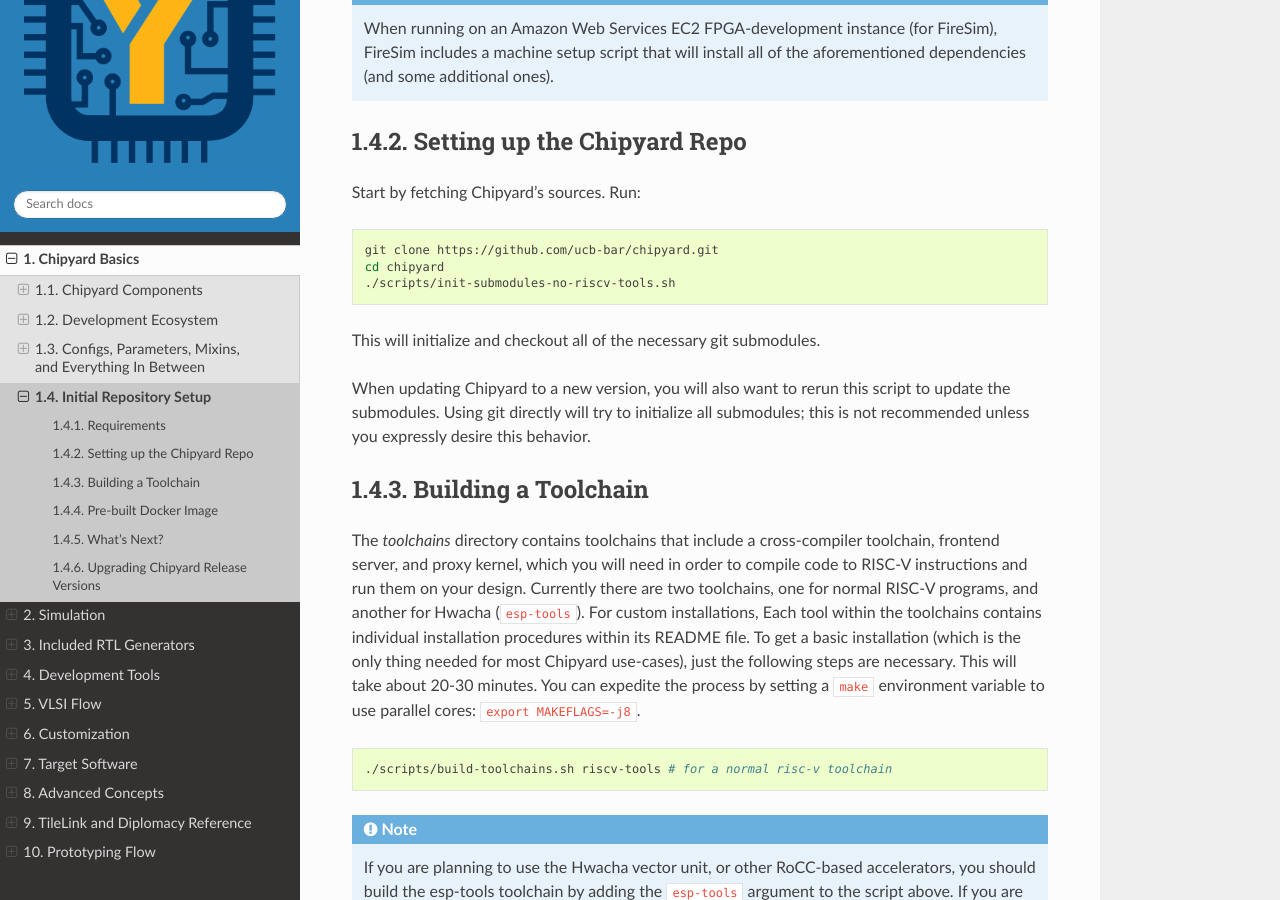
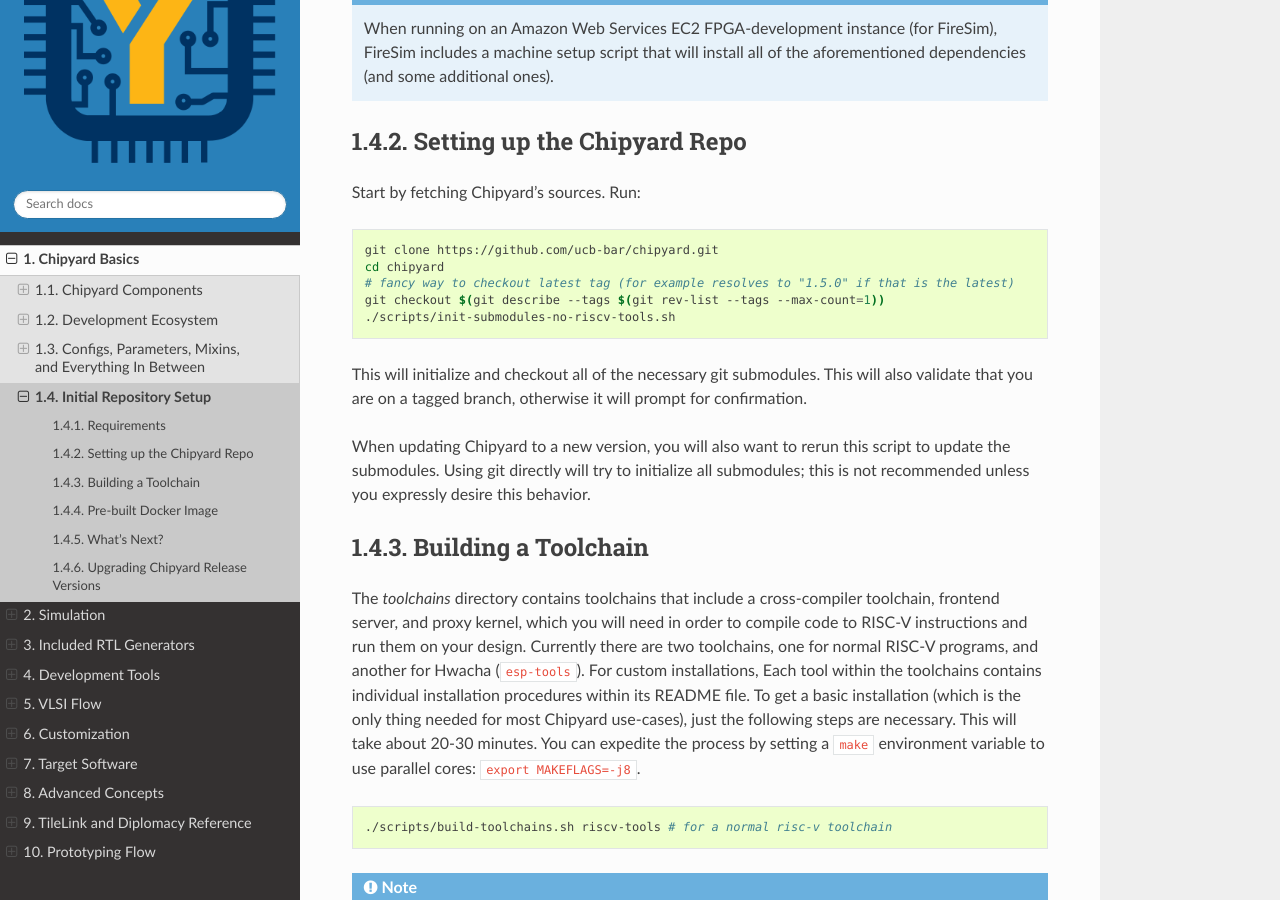
Before and after one commit to ucb-bar/chipyard, a Sphinx documentation site: the page built from docs/Chipyard-Basics/Initial-Repo-Setup.rst, in a window 1280 px wide and 900 px high, scrolled down 931 px. Built offline with Sphinx 7.4.7 and the Read the Docs theme 2.0.0, drawn with Linux system fonts in a browser that asks for light colours.

Commit message:
Update docs

```diff
--- a/docs/Chipyard-Basics/Initial-Repo-Setup.rst
+++ b/docs/Chipyard-Basics/Initial-Repo-Setup.rst
@@ -33,9 +33,12 @@
 
     git clone https://github.com/ucb-bar/chipyard.git
     cd chipyard
+    # fancy way to checkout latest tag (for example resolves to "1.5.0" if that is the latest)                   │ 31 -------------------------------------------
+    git checkout $(git describe --tags $(git rev-list --tags --max-count=1))
     ./scripts/init-submodules-no-riscv-tools.sh
 
 This will initialize and checkout all of the necessary git submodules.
+This will also validate that you are on a tagged branch, otherwise it will prompt for confirmation.
 
 When updating Chipyard to a new version, you will also want to rerun this script to update the submodules.
 Using git directly will try to initialize all submodules; this is not recommended unless you expressly desire this behavior.
```
